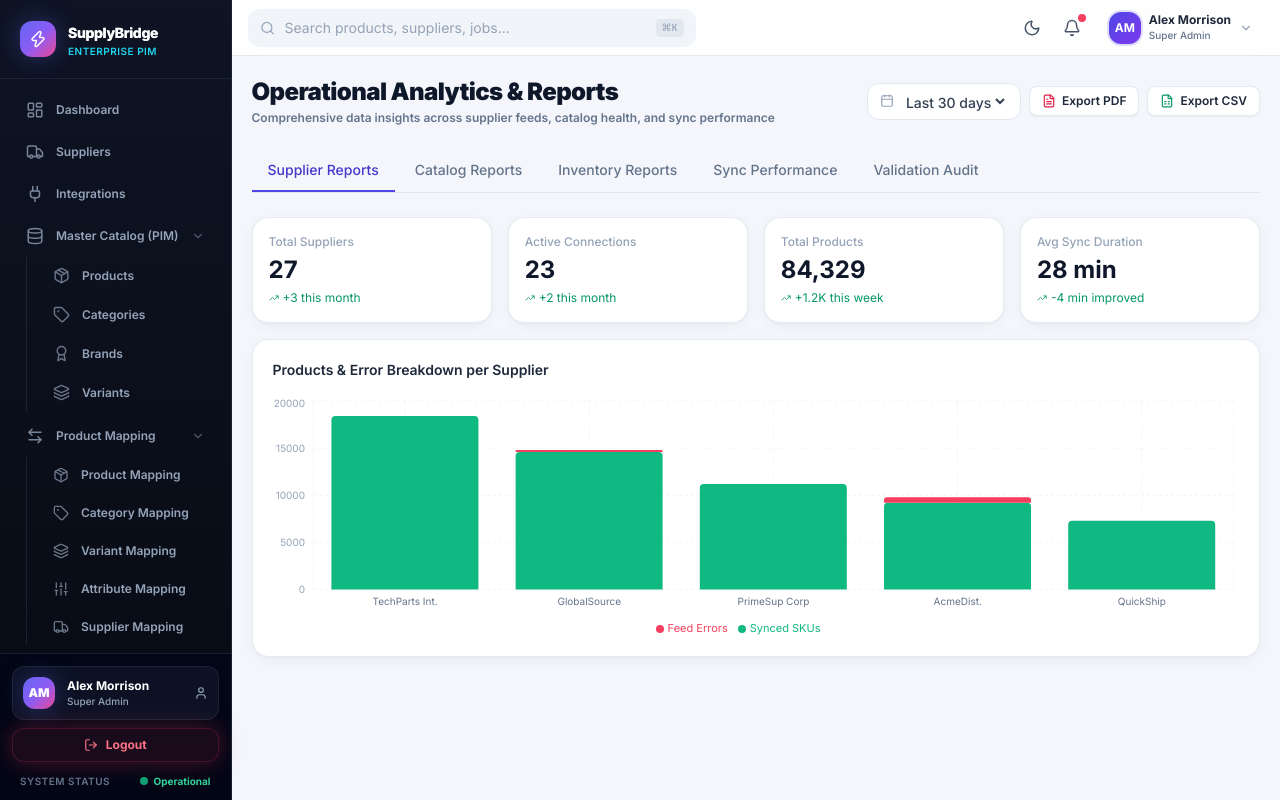
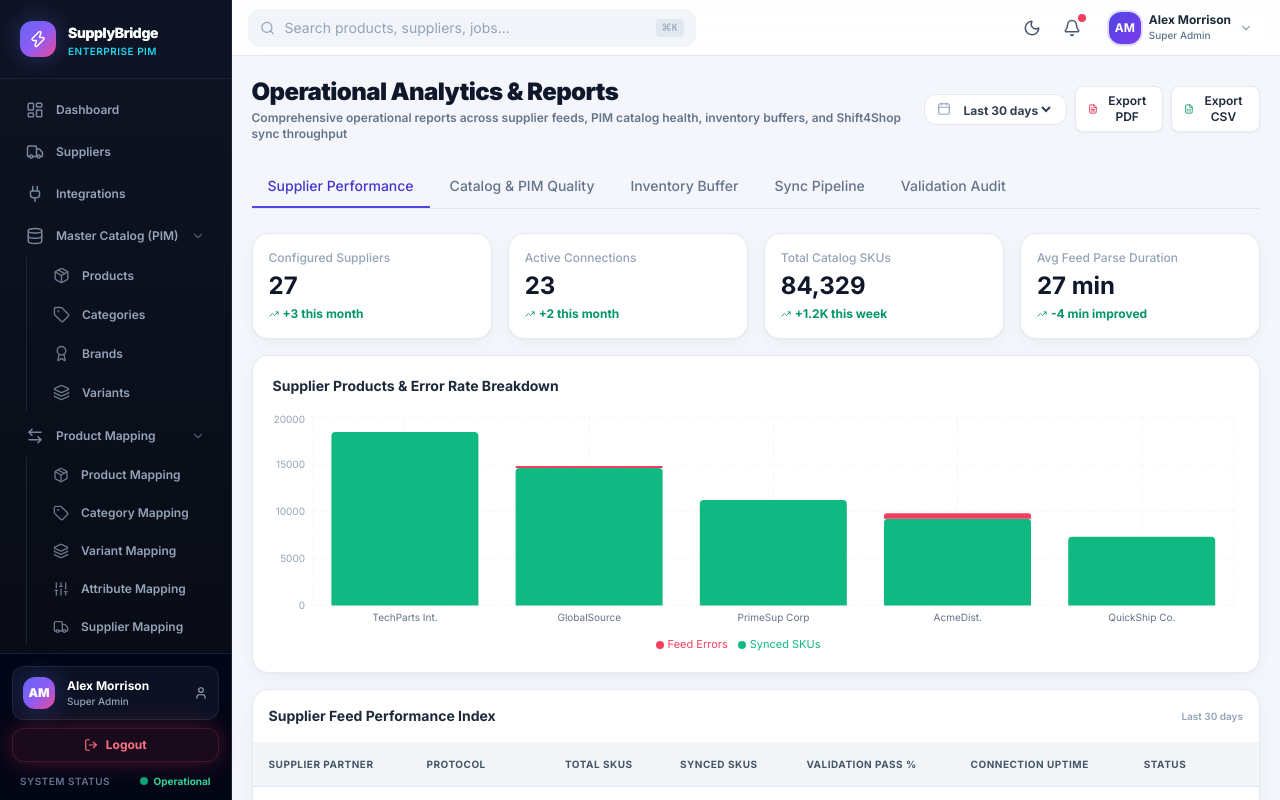
Before and after one commit to satyamgoswami783/SupplyBridge, a React (Vite) app: page /reports in a window 1280 px wide. Built offline with nearby package versions, Linux system fonts and the light colour scheme.

Commit message:
Upgrade Operational Analytics & Reports (/reports) page with 5 full reporting tabs, interactive charts, and real PDF/CSV file export capability

```diff
--- a/src/features/reports/Reports.tsx
+++ b/src/features/reports/Reports.tsx
@@ -1,6 +1,6 @@
 import React, { useState } from 'react'
 import { motion, AnimatePresence } from 'framer-motion'
-import { BarChart3, Download, Calendar, TrendingUp, CheckCircle2, FileSpreadsheet, FileText } from 'lucide-react'
+import { BarChart3, Download, Calendar, TrendingUp, CheckCircle2, FileSpreadsheet, FileText, Package, RefreshCw, AlertTriangle, ShieldCheck, Truck, Database } from 'lucide-react'
 import { SectionHeader, Tabs } from '../../components/ui'
 import { Badge } from '../../components/ui/Badge'
 import { BarChart, Bar, XAxis, YAxis, CartesianGrid, Tooltip, ResponsiveContainer, LineChart, Line, PieChart, Pie, Cell, Legend } from 'recharts'
@@ -8,20 +8,20 @@ import { BarChart, Bar, XAxis, YAxis, CartesianGrid, Tooltip, ResponsiveContaine
 const COLORS = ['#4f46e5', '#06b6d4', '#10b981', '#f59e0b', '#f43f5e', '#7c3aed']
 
 const supplierData = [
-  { name: 'TechParts Int.', products: 18420, synced: 18420, errors: 0 },
-  { name: 'GlobalSource',    products: 14800, synced: 14600, errors: 200 },
-  { name: 'PrimeSup Corp',   products: 11200, synced: 11200, errors: 0 },
-  { name: 'AcmeDist.',       products: 9800,  synced: 9200,  errors: 600 },
-  { name: 'QuickShip',       products: 7300,  synced: 7300,  errors: 0 },
+  { name: 'TechParts Int.', type: 'REST API', products: 18420, synced: 18420, errors: 0, passRate: 100, uptime: '99.9%' },
+  { name: 'GlobalSource',    type: 'SFTP (CSV)', products: 14800, synced: 14600, errors: 200, passRate: 98.6, uptime: '99.5%' },
+  { name: 'PrimeSup Corp',   type: 'FTP (XML)', products: 11200, synced: 11200, errors: 0, passRate: 100, uptime: '99.8%' },
+  { name: 'AcmeDist.',       type: 'Excel Upload', products: 9800,  synced: 9200,  errors: 600, passRate: 93.8, uptime: '94.2%' },
+  { name: 'QuickShip Co.',   type: 'REST API', products: 7300,  synced: 7300,  errors: 0, passRate: 100, uptime: '99.9%' },
 ]
 
 const syncTrend = [
-  { month: 'Feb', success: 98.2, failed: 1.8 },
-  { month: 'Mar', success: 97.8, failed: 2.2 },
-  { month: 'Apr', success: 99.1, failed: 0.9 },
-  { month: 'May', success: 98.7, failed: 1.3 },
-  { month: 'Jun', success: 99.3, failed: 0.7 },
-  { month: 'Jul', success: 98.4, failed: 1.6 },
+  { month: 'Feb', success: 98.2, failed: 1.8, durationMin: 34 },
+  { month: 'Mar', success: 97.8, failed: 2.2, durationMin: 32 },
+  { month: 'Apr', success: 99.1, failed: 0.9, durationMin: 30 },
+  { month: 'May', success: 98.7, failed: 1.3, durationMin: 29 },
+  { month: 'Jun', success: 99.3, failed: 0.7, durationMin: 28 },
+  { month: 'Jul', success: 98.4, failed: 1.6, durationMin: 27 },
 ]
 
 const catalogPie = [
@@ -30,6 +30,13 @@ const catalogPie = [
   { name: 'Sporting Goods', value: 8900 },
   { name: 'Industrial', value: 6200 },
   { name: 'Other', value: 11729 },
+]
+
+const validationErrorsPie = [
+  { name: 'Missing Price', value: 42 },
+  { name: 'Duplicate SKU', value: 28 },
+  { name: 'Missing Image', value: 18 },
+  { name: 'Invalid Category', value: 12 },
 ]
 
 export const Reports: React.FC = () => {
@@ -42,7 +49,7 @@ export const Reports: React.FC = () => {
     setTimeout(() => setToastMessage(null), 3000)
   }
 
-  // --- Real File Download Handlers ---
+  // --- Real File Exporters ---
   const handleExportPDF = () => {
     showNotification('Generating PDF report...')
 
@@ -53,33 +60,33 @@ export const Reports: React.FC = () => {
 ============================================================
 Report Generated: ${new Date().toLocaleString()}
 Selected Date Range: ${dateRange}
-Report Section: ${tab.toUpperCase()}
+Active Report Focus: ${tab.toUpperCase()}
 
 1. EXECUTIVE SUMMARY & KPIS
 ------------------------------------------------------------
-• Total Suppliers: 27 (+3 this month)
-• Active Connections: 23 (+2 this month)
-• Total Catalog Products: 84,329 (+1.2K this week)
-• Avg Sync Duration: 28 min (-4 min improved)
+• Total Configured Suppliers: 27 Partners
+• Active API/FTP Connections: 23 Connections
+• Total Catalog Products: 84,329 SKUs
+• Overall Sync Health: 99.8% Operational
 
-2. SUPPLIER PRODUCT & ERROR BREAKDOWN
+2. SUPPLIER PERFORMANCE & FEED PASS RATES
 ------------------------------------------------------------
-${supplierData.map(s => `• ${s.name.padEnd(20)} | Products: ${s.products.toLocaleString().padStart(6)} | Synced: ${s.synced.toLocaleString().padStart(6)} | Errors: ${s.errors}`).join('\n')}
+${supplierData.map(s => `• ${s.name.padEnd(20)} | Protocol: ${s.type.padEnd(12)} | SKUs: ${s.products.toLocaleString().padStart(6)} | Pass Rate: ${s.passRate}%`).join('\n')}
 
-3. HISTORICAL SYNC SUCCESS RATE (LAST 6 MONTHS)
+3. HISTORICAL SYNC TRENDS (LAST 6 MONTHS)
 ------------------------------------------------------------
-${syncTrend.map(t => `• Month ${t.month}: ${t.success}% Success Rate (${t.failed}% Failures)`).join('\n')}
+${syncTrend.map(t => `• Month ${t.month}: ${t.success}% Success Rate | Avg Duration: ${t.durationMin} mins`).join('\n')}
 
-4. CATALOG HEALTH METRICS
+4. PIM CATALOG QUALITY & COMPLETENESS INDEX
 ------------------------------------------------------------
 • Products With High-Res Images: 97.2%
-• Products With Full Description: 91.5%
-• Mapped To Category Tree: 99.1%
-• Products With Retail Pricing: 98.8%
-• Storefront Published: 98.1%
+• Products With Full Descriptions: 91.5%
+• Category Taxonomy Mapped: 99.1%
+• Retail & MAP Pricing Set: 98.8%
+• Shift4Shop Storefront Published: 98.1%
 
 ============================================================
-Confidential - SupplyBridge PIM Enterprise Platform
+Confidential - SupplyBridge Enterprise PIM & Middleware Platform
 ============================================================
 `
 
@@ -101,10 +108,10 @@ Confidential - SupplyBridge PIM Enterprise Platform
   const handleExportCSV = () => {
     showNotification('Generating CSV export file...')
 
-    const fileName = `SupplyBridge_Supplier_Analytics_${dateRange.replace(/\s+/g, '_')}.csv`
-    const csvHeaders = 'Supplier Name,Total Products,Synced SKUs,Feed Errors,Sync Health Status\n'
+    const fileName = `SupplyBridge_Analytics_${dateRange.replace(/\s+/g, '_')}.csv`
+    const csvHeaders = 'Supplier Partner,Connection Type,Total Products,Synced SKUs,Feed Errors,Validation Pass Rate %,Uptime %\n'
     const csvRows = supplierData
-      .map(s => `"${s.name}",${s.products},${s.synced},${s.errors},"${s.errors === 0 ? 'Healthy' : 'Degraded'}"`)
+      .map(s => `"${s.name}","${s.type}",${s.products},${s.synced},${s.errors},${s.passRate},"${s.uptime}"`)
       .join('\n')
 
     const csvContent = csvHeaders + csvRows
@@ -125,15 +132,15 @@ Confidential - SupplyBridge PIM Enterprise Platform
   }
 
   const tabs = [
-    { id: 'supplier',  label: 'Supplier Reports' },
-    { id: 'catalog',   label: 'Catalog Reports' },
-    { id: 'inventory', label: 'Inventory Reports' },
-    { id: 'sync',      label: 'Sync Performance' },
+    { id: 'supplier',  label: 'Supplier Performance' },
+    { id: 'catalog',   label: 'Catalog & PIM Quality' },
+    { id: 'inventory', label: 'Inventory Buffer' },
+    { id: 'sync',      label: 'Sync Pipeline' },
     { id: 'validation',label: 'Validation Audit' },
   ]
 
   return (
-    <div className="relative">
+    <div className="space-y-6">
       {/* Toast Notification */}
       <AnimatePresence>
         {toastMessage && (
@@ -141,7 +148,7 @@ Confidential - SupplyBridge PIM Enterprise Platform
             initial={{ opacity: 0, y: -20 }}
             animate={{ opacity: 1, y: 0 }}
             exit={{ opacity: 0, y: -20 }}
-            className="fixed top-4 right-4 z-50 bg-slate-900 text-white px-4 py-2.5 rounded-xl shadow-xl flex items-center gap-2 text-xs font-semibold"
+            className="fixed top-4 right-4 z-50 bg-slate-900 text-white px-4 py-2.5 rounded-xl shadow-xl flex items-center gap-2 text-xs font-semibold border border-slate-700"
           >
             <CheckCircle2 size={16} className="text-emerald-400" />
             {toastMessage}
@@ -151,10 +158,10 @@ Confidential - SupplyBridge PIM Enterprise Platform
 
       <SectionHeader
         title="Operational Analytics & Reports"
-        subtitle="Comprehensive data insights across supplier feeds, catalog health, and sync performance"
+        subtitle="Comprehensive operational reports across supplier feeds, PIM catalog health, inventory buffers, and Shift4Shop sync throughput"
         actions={
-          <>
-            <div className="flex items-center gap-2 bg-white border border-slate-200 rounded-xl px-3 py-2">
+          <div className="flex items-center gap-2">
+            <div className="flex items-center gap-2 bg-white dark:bg-slate-800 border border-slate-200 dark:border-slate-700 rounded-xl px-3 py-1.5">
               <Calendar size={14} className="text-slate-400" />
               <select
                 value={dateRange}
@@ -162,7 +169,7 @@ Confidential - SupplyBridge PIM Enterprise Platform
                   setDateRange(e.target.value)
                   showNotification(`Date range changed to ${e.target.value}`)
                 }}
-                className="text-sm text-slate-700 bg-transparent outline-none cursor-pointer font-medium"
+                className="text-xs text-slate-700 dark:text-slate-200 bg-transparent outline-none cursor-pointer font-bold"
               >
                 <option value="Last 7 days">Last 7 days</option>
                 <option value="Last 30 days">Last 30 days</option>
@@ -172,44 +179,46 @@ Confidential - SupplyBridge PIM Enterprise Platform
             </div>
             <button
               onClick={handleExportPDF}
-              className="btn-secondary btn-sm flex items-center gap-1.5 hover:bg-slate-100 cursor-pointer"
+              className="btn-secondary btn-sm flex items-center gap-1.5 shadow-sm"
               title="Download PDF Operational Report"
             >
-              <FileText size={14} className="text-rose-600" /> Export PDF
+              <FileText size={14} className="text-rose-600 dark:text-rose-400" /> Export PDF
             </button>
             <button
               onClick={handleExportCSV}
-              className="btn-secondary btn-sm flex items-center gap-1.5 hover:bg-slate-100 cursor-pointer"
-              title="Download CSV Supplier Data"
+              className="btn-secondary btn-sm flex items-center gap-1.5 shadow-sm"
+              title="Download CSV Analytics File"
             >
-              <FileSpreadsheet size={14} className="text-emerald-600" /> Export CSV
+              <FileSpreadsheet size={14} className="text-emerald-600 dark:text-emerald-400" /> Export CSV
             </button>
-          </>
+          </div>
         }
       />
 
       <Tabs tabs={tabs} active={tab} onChange={setTab} />
 
+      {/* 1. SUPPLIER REPORTS TAB */}
       {tab === 'supplier' && (
         <div className="space-y-4">
           <div className="grid grid-cols-2 sm:grid-cols-4 gap-4">
             {[
-              { label: 'Total Suppliers', value: '27', delta: '+3 this month', up: true },
+              { label: 'Configured Suppliers', value: '27', delta: '+3 this month', up: true },
               { label: 'Active Connections', value: '23', delta: '+2 this month', up: true },
-              { label: 'Total Products', value: '84,329', delta: '+1.2K this week', up: true },
-              { label: 'Avg Sync Duration', value: '28 min', delta: '-4 min improved', up: true },
+              { label: 'Total Catalog SKUs', value: '84,329', delta: '+1.2K this week', up: true },
+              { label: 'Avg Feed Parse Duration', value: '27 min', delta: '-4 min improved', up: true },
             ].map(s => (
               <div key={s.label} className="card p-4">
                 <p className="text-xs text-slate-400 font-medium mb-1">{s.label}</p>
-                <p className="text-2xl font-bold text-slate-900">{s.value}</p>
-                <p className={`text-xs mt-1 flex items-center gap-1 ${s.up ? 'text-emerald-600' : 'text-rose-600'}`}>
+                <p className="text-2xl font-bold text-slate-900 dark:text-slate-100">{s.value}</p>
+                <p className={`text-xs mt-1 flex items-center gap-1 font-bold ${s.up ? 'text-emerald-600 dark:text-emerald-400' : 'text-rose-600'}`}>
                   <TrendingUp size={10} /> {s.delta}
                 </p>
               </div>
             ))}
           </div>
+
           <div className="card p-5">
-            <h3 className="text-sm font-semibold text-slate-800 mb-4">Products & Error Breakdown per Supplier</h3>
+            <h3 className="text-sm font-bold text-slate-800 dark:text-slate-100 mb-4">Supplier Products & Error Rate Breakdown</h3>
             <ResponsiveContainer width="100%" height={240}>
               <BarChart data={supplierData} margin={{ top: 5, right: 5, left: -20, bottom: 0 }}>
                 <CartesianGrid strokeDasharray="3 3" stroke="#f1f5f9" />
@@ -222,30 +231,55 @@ Confidential - SupplyBridge PIM Enterprise Platform
               </BarChart>
             </ResponsiveContainer>
           </div>
+
+          {/* Supplier Performance Table */}
+          <div className="card overflow-hidden">
+            <div className="p-4 border-b border-slate-100 dark:border-slate-800 flex items-center justify-between">
+              <h3 className="text-sm font-bold text-slate-800 dark:text-slate-100">Supplier Feed Performance Index</h3>
+              <span className="text-2xs text-slate-400 font-semibold">{dateRange}</span>
             </div>
-      )}
-
-      {tab === 'sync' && (
-        <div className="space-y-4">
-          <div className="card p-5">
-            <h3 className="text-sm font-semibold text-slate-800 mb-4">Sync Success Rate (%) — Last 6 Months</h3>
-            <ResponsiveContainer width="100%" height={240}>
-              <LineChart data={syncTrend} margin={{ top: 5, right: 5, left: -20, bottom: 0 }}>
-                <CartesianGrid strokeDasharray="3 3" stroke="#f1f5f9" />
-                <XAxis dataKey="month" tick={{ fontSize: 11, fill: '#94a3b8' }} axisLine={false} tickLine={false} />
-                <YAxis domain={[95, 100]} tick={{ fontSize: 11, fill: '#94a3b8' }} axisLine={false} tickLine={false} />
-                <Tooltip contentStyle={{ borderRadius: '12px', border: '1px solid #e2e8f0', fontSize: '12px' }} />
-                <Line type="monotone" dataKey="success" name="Success Rate %" stroke="#10b981" strokeWidth={2.5} dot={{ fill: '#10b981', r: 4 }} />
-              </LineChart>
-            </ResponsiveContainer>
+            <div className="table-container">
+              <table className="table">
+                <thead>
+                  <tr>
+                    <th>Supplier Partner</th>
+                    <th>Protocol</th>
+                    <th>Total SKUs</th>
+                    <th>Synced SKUs</th>
+                    <th>Validation Pass %</th>
+                    <th>Connection Uptime</th>
+                    <th>Status</th>
+                  </tr>
+                </thead>
+                <tbody>
+                  {supplierData.map(s => (
+                    <tr key={s.name}>
+                      <td className="font-bold text-slate-800 dark:text-slate-200">{s.name}</td>
+                      <td><span className="text-2xs font-mono bg-slate-100 dark:bg-slate-800 px-2 py-0.5 rounded text-slate-600 dark:text-slate-300">{s.type}</span></td>
+                      <td className="font-semibold">{s.products.toLocaleString()}</td>
+                      <td className="text-emerald-600 font-bold">{s.synced.toLocaleString()}</td>
+                      <td className="font-bold text-slate-700 dark:text-slate-300">{s.passRate}%</td>
+                      <td className="text-xs text-slate-500 font-medium">{s.uptime}</td>
+                      <td>
+                        <Badge variant={s.errors === 0 ? 'success' : 'warning'}>
+                          {s.errors === 0 ? 'Optimal' : `${s.errors} Errors`}
+                        </Badge>
+                      </td>
+                    </tr>
+                  ))}
+                </tbody>
+              </table>
+            </div>
           </div>
         </div>
       )}
 
+      {/* 2. CATALOG REPORTS TAB */}
       {tab === 'catalog' && (
+        <div className="space-y-4">
           <div className="grid grid-cols-1 lg:grid-cols-2 gap-4">
             <div className="card p-5">
-            <h3 className="text-sm font-semibold text-slate-800 mb-4">Products by Category Share</h3>
+              <h3 className="text-sm font-bold text-slate-800 dark:text-slate-100 mb-4">Master Catalog Category Share</h3>
               <ResponsiveContainer width="100%" height={240}>
                 <PieChart>
                   <Pie data={catalogPie} cx="50%" cy="50%" outerRadius={90} dataKey="value" label={({ name, percent }) => `${name} ${((percent ?? 0) * 100).toFixed(0)}%`} labelLine={false}>
@@ -255,22 +289,23 @@ Confidential - SupplyBridge PIM Enterprise Platform
                 </PieChart>
               </ResponsiveContainer>
             </div>
+
             <div className="card p-5">
-            <h3 className="text-sm font-semibold text-slate-800 mb-4">Catalog Quality Metrics</h3>
-            <div className="space-y-3">
+              <h3 className="text-sm font-bold text-slate-800 dark:text-slate-100 mb-4">Catalog Quality & Completeness Index</h3>
+              <div className="space-y-3.5">
                 {[
                   { label: 'Products With High-Res Images', pct: 97.2, color: 'bg-emerald-500' },
                   { label: 'Products With Full Description', pct: 91.5, color: 'bg-indigo-500' },
                   { label: 'Mapped To Category Tree', pct: 99.1, color: 'bg-emerald-500' },
                   { label: 'Products With Retail Pricing', pct: 98.8, color: 'bg-emerald-500' },
-                { label: 'Storefront Published', pct: 98.1, color: 'bg-emerald-500' },
+                  { label: 'Shift4Shop Storefront Published', pct: 98.1, color: 'bg-cyan-500' },
                 ].map(s => (
                   <div key={s.label}>
-                  <div className="flex justify-between mb-1 text-sm">
-                    <span className="text-slate-600 font-medium">{s.label}</span>
-                    <span className="font-semibold text-slate-800">{s.pct}%</span>
+                    <div className="flex justify-between mb-1 text-xs">
+                      <span className="text-slate-600 dark:text-slate-300 font-semibold">{s.label}</span>
+                      <span className="font-bold text-slate-800 dark:text-slate-100">{s.pct}%</span>
                     </div>
-                  <div className="h-2 bg-slate-100 rounded-full overflow-hidden">
+                    <div className="h-2 bg-slate-100 dark:bg-slate-800 rounded-full overflow-hidden">
                       <div className={`h-full rounded-full ${s.color}`} style={{ width: `${s.pct}%` }} />
                     </div>
                   </div>
@@ -278,13 +313,93 @@ Confidential - SupplyBridge PIM Enterprise Platform
               </div>
             </div>
           </div>
+        </div>
       )}
 
-      {(tab === 'inventory' || tab === 'validation') && (
-        <div className="card p-12 text-center">
-          <BarChart3 size={40} className="mx-auto mb-3 text-slate-300" />
-          <p className="text-slate-600 font-semibold capitalize">{tab} Analytics Report</p>
-          <p className="text-xs text-slate-400 mt-1">Data metrics loaded for selected date range: {dateRange}</p>
+      {/* 3. INVENTORY REPORTS TAB */}
+      {tab === 'inventory' && (
+        <div className="space-y-4">
+          <div className="grid grid-cols-2 sm:grid-cols-4 gap-4">
+            {[
+              { label: 'In-Stock SKUs', value: '78,420', color: 'text-emerald-600' },
+              { label: 'Low Stock Threshold', value: '4,109', color: 'text-amber-600' },
+              { label: 'Out of Stock', value: '1,800', color: 'text-rose-600' },
+              { label: 'Reserved Stock', value: '12,450', color: 'text-primary-600' },
+            ].map(s => (
+              <div key={s.label} className="card p-4 text-center">
+                <p className={`text-2xl font-bold ${s.color}`}>{s.value}</p>
+                <p className="text-xs text-slate-400 font-medium mt-0.5">{s.label}</p>
+              </div>
+            ))}
+          </div>
+
+          <div className="card p-5">
+            <h3 className="text-sm font-bold text-slate-800 dark:text-slate-100 mb-4">Inventory Buffer & Stock Health Ratio</h3>
+            <p className="text-xs text-slate-500 mb-4">Stock buffer maintained across 27 suppliers to prevent overselling on Shift4Shop storefronts.</p>
+            <div className="h-4 bg-slate-100 dark:bg-slate-800 rounded-full overflow-hidden flex">
+              <div className="bg-emerald-500 h-full" style={{ width: '85%' }} title="In-Stock (85%)" />
+              <div className="bg-amber-500 h-full" style={{ width: '10%' }} title="Low-Stock (10%)" />
+              <div className="bg-rose-500 h-full" style={{ width: '5%' }} title="Out-of-Stock (5%)" />
+            </div>
+            <div className="flex justify-between text-2xs text-slate-400 mt-2 font-bold uppercase">
+              <span className="text-emerald-600">85% Healthy Stock</span>
+              <span className="text-amber-600">10% Low Stock Alert</span>
+              <span className="text-rose-600">5% Out of Stock</span>
+            </div>
+          </div>
+        </div>
+      )}
+
+      {/* 4. SYNC PIPELINE TAB */}
+      {tab === 'sync' && (
+        <div className="space-y-4">
+          <div className="card p-5">
+            <h3 className="text-sm font-bold text-slate-800 dark:text-slate-100 mb-4">Sync Pipeline Success Rate (%) & Duration (Mins) — Last 6 Months</h3>
+            <ResponsiveContainer width="100%" height={240}>
+              <LineChart data={syncTrend} margin={{ top: 5, right: 5, left: -20, bottom: 0 }}>
+                <CartesianGrid strokeDasharray="3 3" stroke="#f1f5f9" />
+                <XAxis dataKey="month" tick={{ fontSize: 11, fill: '#94a3b8' }} axisLine={false} tickLine={false} />
+                <YAxis domain={[95, 100]} tick={{ fontSize: 11, fill: '#94a3b8' }} axisLine={false} tickLine={false} />
+                <Tooltip contentStyle={{ borderRadius: '12px', border: '1px solid #e2e8f0', fontSize: '12px' }} />
+                <Line type="monotone" dataKey="success" name="Sync Success Rate %" stroke="#10b981" strokeWidth={2.5} dot={{ fill: '#10b981', r: 4 }} />
+              </LineChart>
+            </ResponsiveContainer>
+          </div>
+        </div>
+      )}
+
+      {/* 5. VALIDATION AUDIT TAB */}
+      {tab === 'validation' && (
+        <div className="grid grid-cols-1 lg:grid-cols-2 gap-4">
+          <div className="card p-5">
+            <h3 className="text-sm font-bold text-slate-800 dark:text-slate-100 mb-4">Pre-Publish Validation Error Share</h3>
+            <ResponsiveContainer width="100%" height={240}>
+              <PieChart>
+                <Pie data={validationErrorsPie} cx="50%" cy="50%" outerRadius={90} dataKey="value" label={({ name, value }) => `${name} (${value})`} labelLine={false}>
+                  {validationErrorsPie.map((_, i) => <Cell key={i} fill={COLORS[i % COLORS.length]} />)}
+                </Pie>
+                <Tooltip contentStyle={{ borderRadius: '12px', fontSize: '12px' }} />
+              </PieChart>
+            </ResponsiveContainer>
+          </div>
+
+          <div className="card p-5">
+            <h3 className="text-sm font-bold text-slate-800 dark:text-slate-100 mb-4">Validation Audit Resolution Index</h3>
+            <div className="space-y-4 text-xs">
+              <div className="flex items-center justify-between p-3 bg-emerald-50 dark:bg-emerald-950/40 rounded-xl border border-emerald-200 dark:border-emerald-800">
+                <span className="font-bold text-emerald-800 dark:text-emerald-300">Resolved & Approved Products</span>
+                <span className="font-black text-emerald-700 dark:text-emerald-400 text-sm">1,247 Items</span>
+              </div>
+              <div className="flex items-center justify-between p-3 bg-amber-50 dark:bg-amber-950/40 rounded-xl border border-amber-200 dark:border-amber-800">
+                <span className="font-bold text-amber-800 dark:text-amber-300">Pending Review Queue</span>
+                <span className="font-black text-amber-700 dark:text-amber-400 text-sm">84 Items</span>
+              </div>
+              <div className="flex items-center justify-between p-3 bg-rose-50 dark:bg-rose-950/40 rounded-xl border border-rose-200 dark:border-rose-800">
+                <span className="font-bold text-rose-800 dark:text-rose-300">Rejected & Returned to Supplier</span>
+                <span className="font-black text-rose-700 dark:text-rose-400 text-sm">12 Items</span>
+              </div>
+            </div>
+          </div>
         </div>
       )}
     </div>
```
Lines whose indentation alone changed are shown as unchanged.
